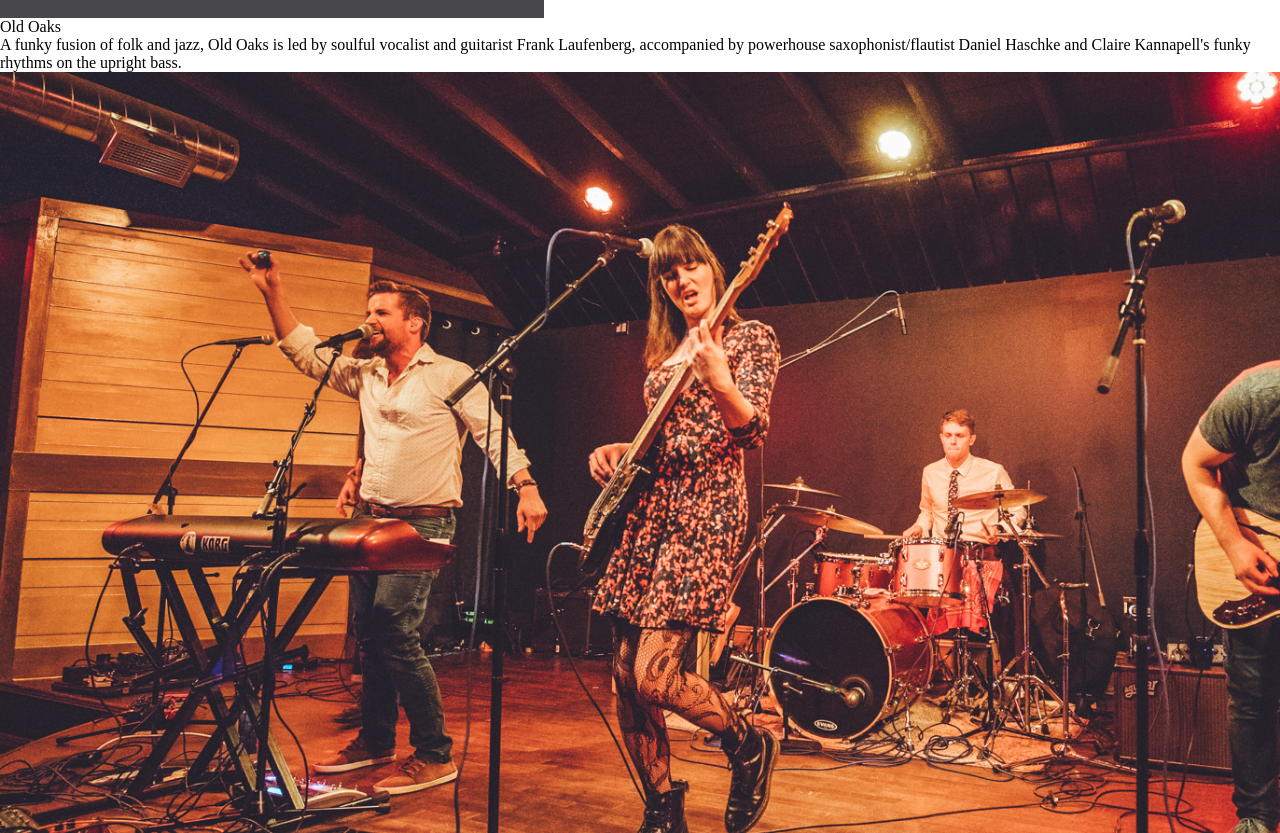
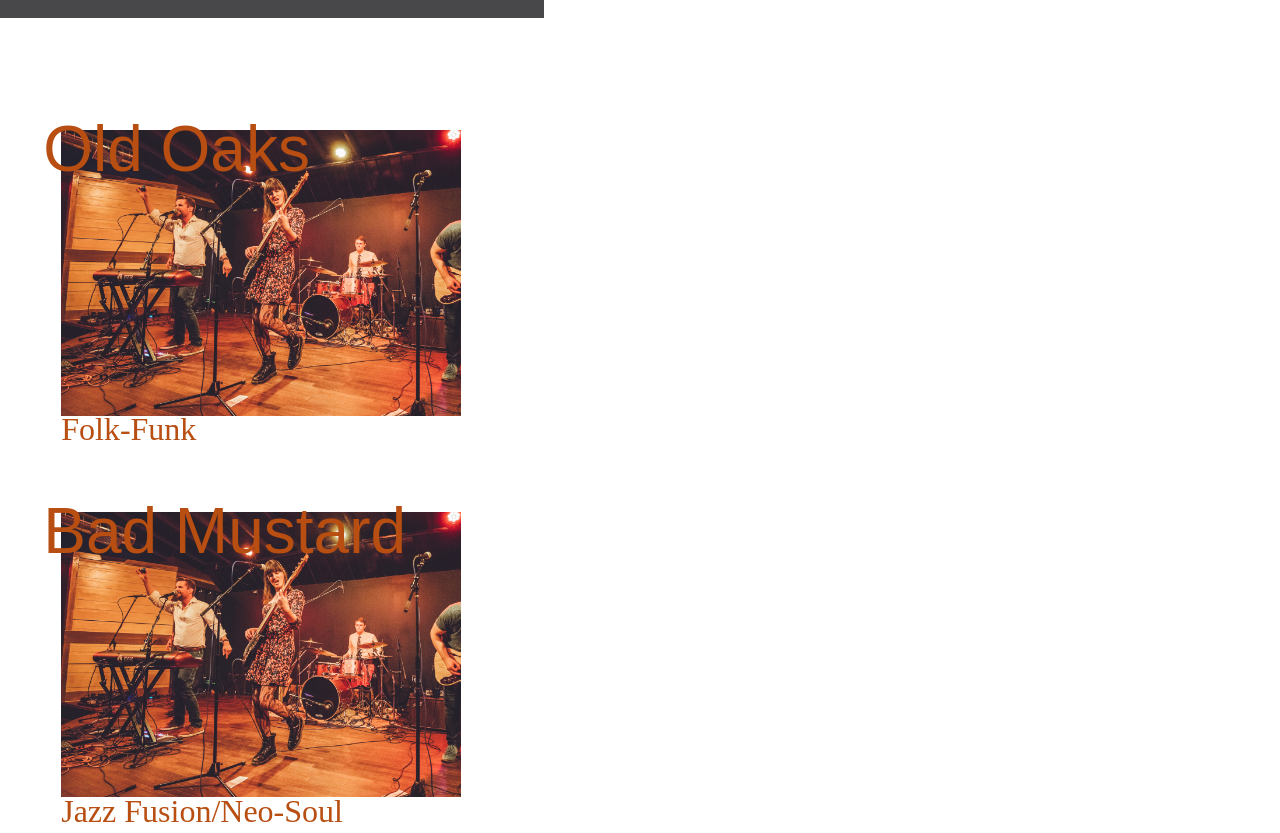
Before and after one commit to kannapples/eClaire, a Gatsby site: page /current-projects in a window 1280 px wide. Shown: the part 782-1615 px from the top of the page. Built offline with nearby package versions, Linux system fonts and the light colour scheme; Gatsby itself is replaced by a stand-in of ours.

Commit message:
build current projects band cards

```diff
--- a/src/components/bandBio.js
+++ b/src/components/bandBio.js
@@ -3,11 +3,11 @@ import Img from 'gatsby-image';
 
 export default function BandBio(props) {
     return (
-        <div>
-            <span className='bandName'>{props.bandName}</span>
-            <div className='bandDescription'>{props.bandDescription}</div>
-            <Img fluid={props.bandPhoto1} alt={props.bandPhoto1AltText} />
-            <Img fluid={props.bandPhoto2} alt={props.bandPhoto2AltText} />
+        <div className='band-bio'>
+            <span className='band-name'>{props.name}</span>
+            <div className='band-description'>{props.description}</div>
+            <Img fixed={props.photo1} alt={props.photo1AltText} className='band-photo-1' />
+            <Img fixed={props.photo2} alt={props.photo2AltText} className='band-photo-2' />
         </div>
     )
 }
--- /dev/null
+++ b/src/components/bandBioCard.js
@@ -0,0 +1,14 @@
+import React from 'react';
+import Img from 'gatsby-image';
+
+export default function BandBioCard(props) {
+    return (
+        <div className='band-bio-card-container'>
+            <Img fixed={props.photo1} alt={props.photo1AltText} className='band-bio-card' />
+            <div className='band-bio-card-info'>
+                <div className='band-bio-card-name'>{props.name}</div>
+                <div className='band-bio-card-genre'>{props.genre}</div>
+            </div>
+        </div>
+    )
+}
--- a/src/components/monthMarker.js
+++ b/src/components/monthMarker.js
@@ -4,7 +4,7 @@ import "../stylesheets/upcoming-shows.scss";
 export default function MonthMarker({ month }) {
     return (
         <>
-            <div class="month-marker">
+            <div className="month-marker">
                 {month}
             </div>
             <div className="horizontal-line"/>
--- a/src/pages/current-projects.js
+++ b/src/pages/current-projects.js
@@ -1,22 +1,29 @@
 import React from 'react'
 import { useStaticQuery, graphql } from "gatsby";
 import BandBio from '../components/bandBio';
+import BandBioCard from '../components/bandBioCard';
 import NavigationPane from '../components/navigationPane';
+import "../stylesheets/current-projects.scss";
 
 export default function CurrentProjects() {
     const { oldOaks1, oldOaks2 } = useStaticQuery(graphql`
     query {
         oldOaks1: file(relativePath: { eq: "Woodrow_bur_oak.jpg" }) {
-        childImageSharp {
-            fluid(quality: 90, maxWidth: 500) {
-            ...GatsbyImageSharpFluid_withWebp
+            childImageSharp {
+                fixed(
+                    width: 400
+                    grayscale: true
+                ) {
+                ...GatsbyImageSharpFixed
+                }
             }
-        }
         }
         oldOaks2: file(relativePath: { eq: "Woodrow_bur_oak.jpg" }) {
             childImageSharp {
-                fluid(quality: 90, maxWidth: 500) {
-                ...GatsbyImageSharpFluid_withWebp
+                fixed(
+                    width: 20
+                ) {
+                ...GatsbyImageSharpFixed
                 }
             }
             }
@@ -24,17 +31,34 @@ export default function CurrentProjects() {
     )
 
     return (
-        <div className='pageContainer'>
-            <NavigationPane activePage='upcoming-shows'/>
-            <BandBio
-                bandName='Old Oaks'
-                bandDescription={`A funky fusion of folk and jazz, Old Oaks is led by soulful vocalist and guitarist Frank Laufenberg,
-                                accompanied by powerhouse saxophonist/flautist Daniel Haschke and Claire Kannapell's funky rhythms on the upright bass.`}
-                bandPhoto1={oldOaks1.childImageSharp.fluid}
-                bandPhoto1AltText={'Old Oaks Trio standing together and smiling.'}
-                bandPhoto2={oldOaks2.childImageSharp.fluid}
-                bandPhoto2AltText={'Old Oaks Trio in action at a show.'}
-            />
+        <div className='page-container'>
+            <NavigationPane activePage='current-projects'/>
+            <div className='current-projects-page-content'>
+                <BandBioCard
+                    name='Old Oaks'
+                    genre='Folk-Funk'
+                    photo1={oldOaks1.childImageSharp.fixed}
+                />
+                <BandBioCard
+                    name='Bad Mustard'
+                    genre='Jazz Fusion/Neo-Soul'
+                    photo1={oldOaks1.childImageSharp.fixed}
+                />
+                <BandBioCard
+                    name='The Lady Parts'
+                    genre='Vocal Trio'
+                    photo1={oldOaks1.childImageSharp.fixed}
+                />
+                {/* <BandBio
+                    name='Old Oaks'
+                    description={`A funky fusion of folk and jazz, Old Oaks is led by soulful vocalist and guitarist Frank Laufenberg,
+                                    accompanied by powerhouse saxophonist/flautist Daniel Haschke and Claire Kannapell's funky rhythms on the upright bass.`}
+                    photo1={oldOaks1.childImageSharp.fixed}
+                    photo1AltText={'Old Oaks Trio standing together and smiling.'}
+                    photo2={oldOaks2.childImageSharp.fixed}
+                    photo2AltText={'Old Oaks Trio in action at a show.'}
+                /> */}
+            </div>
         </div>
     );
 }
--- /dev/null
+++ b/src/stylesheets/current-projects.scss
@@ -0,0 +1,44 @@
+@import '../stylesheets/color.scss';
+
+.current-projects-page-content {
+    width: 55%;
+    margin: 4em 2em;
+    display: flex;
+    flex-direction: row;
+    flex-wrap: wrap;
+}
+.current-projects-page-container {
+    background-color: $eclaire-dark-grey-translucent;
+    display: flex;
+    flex-direction: column;
+}
+.band-bio-card-info {
+    display: flex;
+    flex-direction: column;
+    position: absolute;
+    top: 0;
+    left: 0;
+    height: 100%;
+}
+.band-bio-card-container {
+    position: relative;
+    width: 400px;
+    display: flex;
+    padding: 1.1em;
+    margin: 1.9em 0.7em;
+}
+.band-bio-card-name {
+    font-family: nazare, sans-serif;
+    color: $eclaire-orange;
+    font-size: 4em;
+    text-align: left;
+}
+.band-bio-card-genre {
+    // font-family: nazare, sans-serif;
+    color: $eclaire-orange;
+    font-size: 2em;
+    text-align: left;
+    position: absolute;
+    bottom: -15px;
+    left: 18px;
+}
--- a/src/stylesheets/upcoming-shows.scss
+++ b/src/stylesheets/upcoming-shows.scss
@@ -78,6 +78,6 @@
 .upcoming-show-page-content {
     display: flex;
     flex-direction: column;
-    width: 40%;
-    margin: 5.2em 3em 4em 1em;
+    width: 55%;
+    margin: 4em 2em;
 }
```
